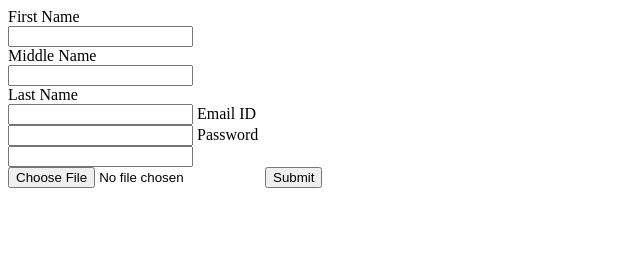
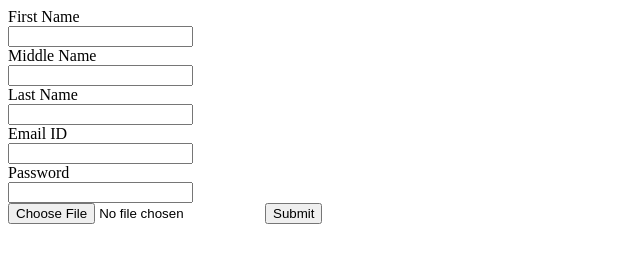
Before and after one commit to Roobinisubramanian/Day-07-HTML, a plain HTML site: page index.html in a window 1280 px wide. Shown: the whole page, without its empty margins (0-640 px from the left). Drawn offline with Linux system fonts and the light colour scheme.

Commit message:
Update index.html

```diff
--- a/index.html
+++ b/index.html
@@ -11,11 +11,11 @@
     <lable for="Middle Name">Middle Name</lable><br>
     <input type="Middle Name" name="" id="Middle Name"><br>
     <lable for="Last Name">Last Name</lable><br>
-    <input type="Last Name" name="" id="Last Name">
+    <input type="Last Name" name="" id="Last Name"><br>
     <lable for=""Email ID">Email ID</lable><br>
-    <input type="Email ID" name="" id="Email ID">
+    <input type="Email ID" name="" id="Email ID"><br>
     <lable for="Password">Password</lable><br>
-    <input type="Password" name="" id="Password">
+    <input type="Password" name="" id="Password"><br>
     <form action="/action_page.php">
         <input type="file" id="myfile" name="filename">
         <input type="Submit">
```
